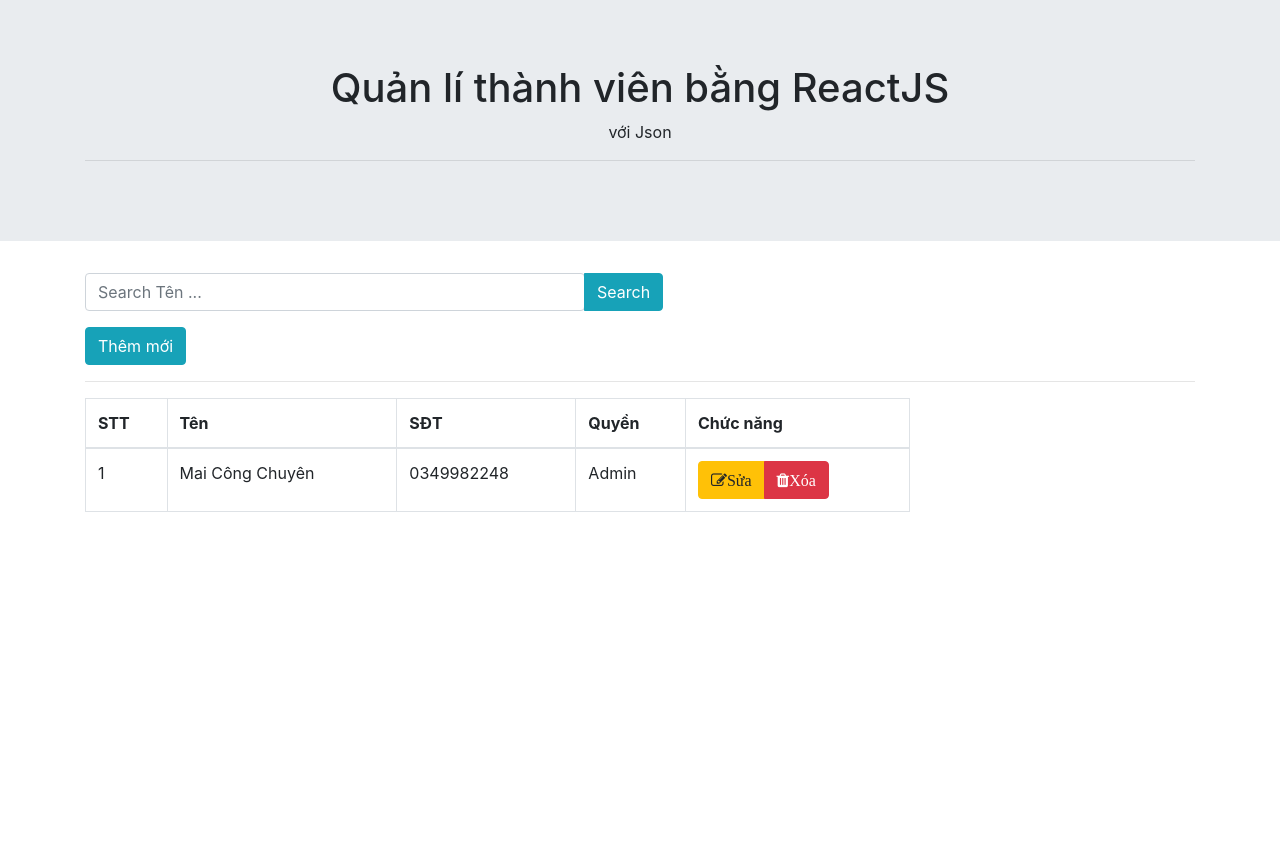
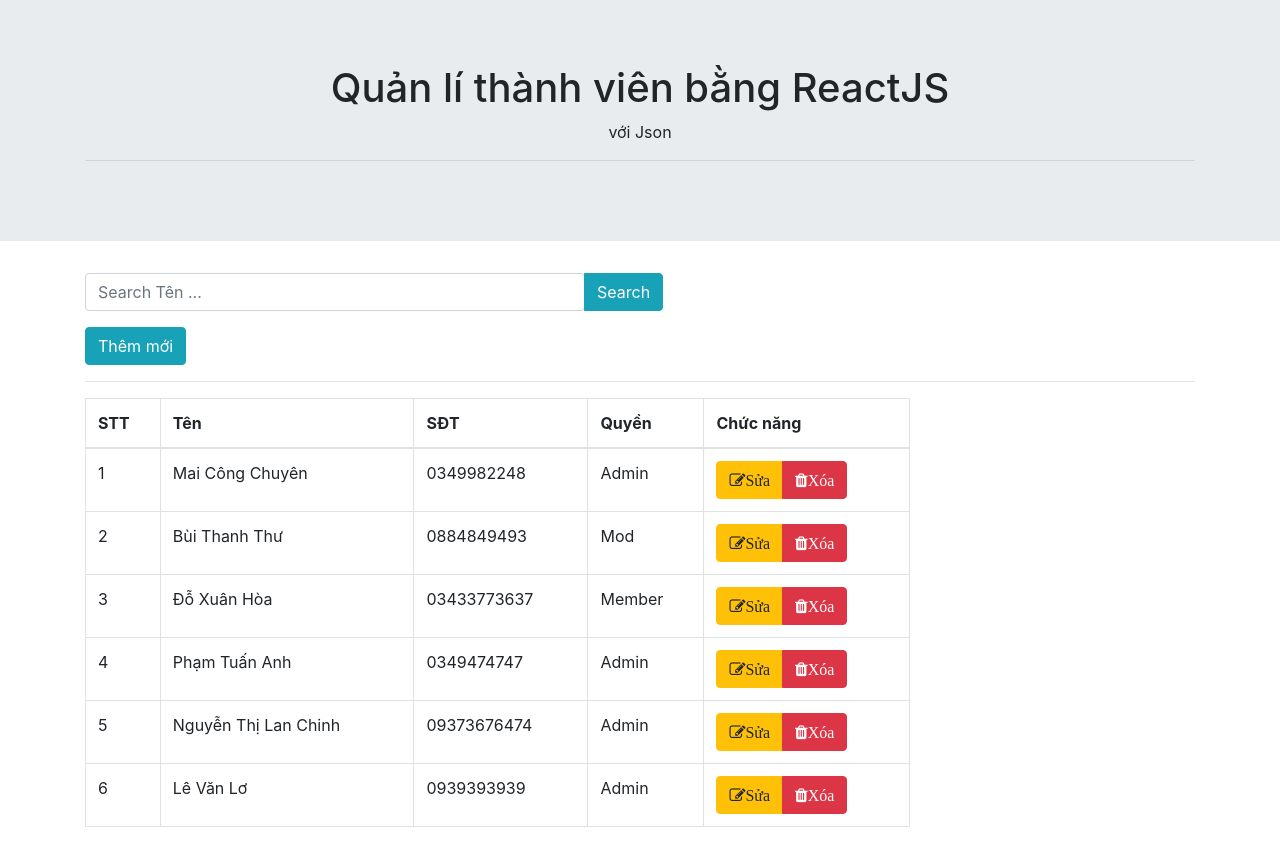
Before and after one commit to chuyenvn92/manageUser, a React (Create React App) app: page / in a window 1280 px wide. Before the commit the page ends 800 px from the top, so only its background shows below. Built offline with nearby package versions, Linux system fonts and the light colour scheme.

Commit message:
su dung map dua du lieu json ra table

```diff
--- a/src/App.js
+++ b/src/App.js
@@ -33,7 +33,8 @@
                 <SearchBar ketnoi={() => this.doiTrangthai()} showForm={this.state.showForm} />
                 <hr />
               </div>
-              <TableData />
+              {/* truyen du lieu qua component con thong qua props */}
+              <TableData dataUser={this.state.data}/>
               {/* state khi truyen duoi dang props thi k can arrow function */}
               <AddUser showForm={this.state.showForm} />
             </div>
--- a/src/Components/TableData.js
+++ b/src/Components/TableData.js
@@ -2,6 +2,12 @@
 import TableDataRow from './TableDataRow'
 
 class TableData extends Component {
+
+    // ham anh xa du lieu tu component cha sang component con
+    mappingDataUser = () =>
+        this.props.dataUser.map((value, key) => (
+            <TableDataRow name={value.name} phone={value.phone} permission={value.permission} key={key} stt={key}/>
+        ));
     render() {
         return (
             <div className="col">
@@ -16,7 +22,7 @@
                         </tr>
                     </thead>
                     <tbody>
-                        <TableDataRow />
+                        {this.mappingDataUser()}
                     </tbody>
                 </table>
             </div>
--- a/src/Components/TableDataRow.js
+++ b/src/Components/TableDataRow.js
@@ -1,13 +1,23 @@
 import React, { Component } from 'react';
 
 class TableDataRow extends Component {
+
+    permission = () => {
+        if (this.props.permission === '1') {
+            return "Admin"
+        } else if (this.props.permission === '2') {
+            return "Mod"
+        } else {
+            return "Member"
+        }
+    }
     render() {
         return (
             <tr>
-                <td>1</td>
-                <td>Mai Công Chuyên</td>
-                <td>0349982248</td>
-                <td>Admin</td>
+                <td>{this.props.stt + 1}</td>
+                <td>{this.props.name}</td>
+                <td>{this.props.phone}</td>
+                <td>{this.permission()}</td>
                 <td>
                     <div className="btn-group">
                         <div className="btn btn-warning sua">
```
